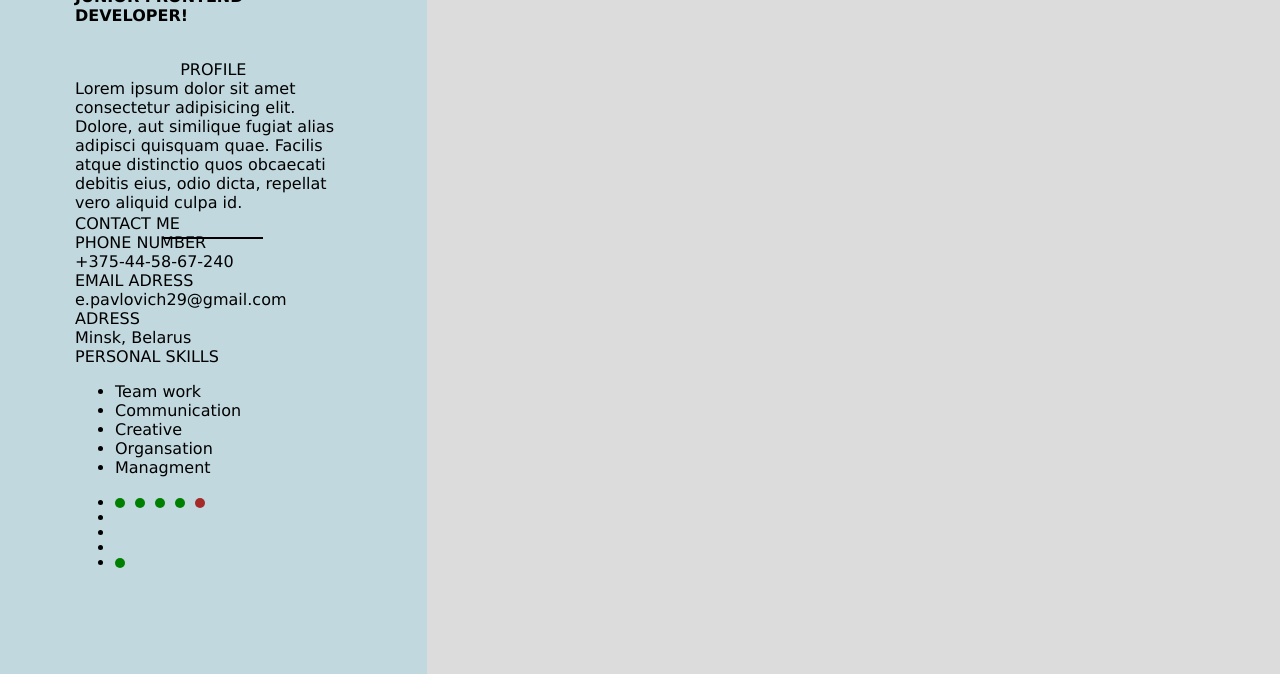
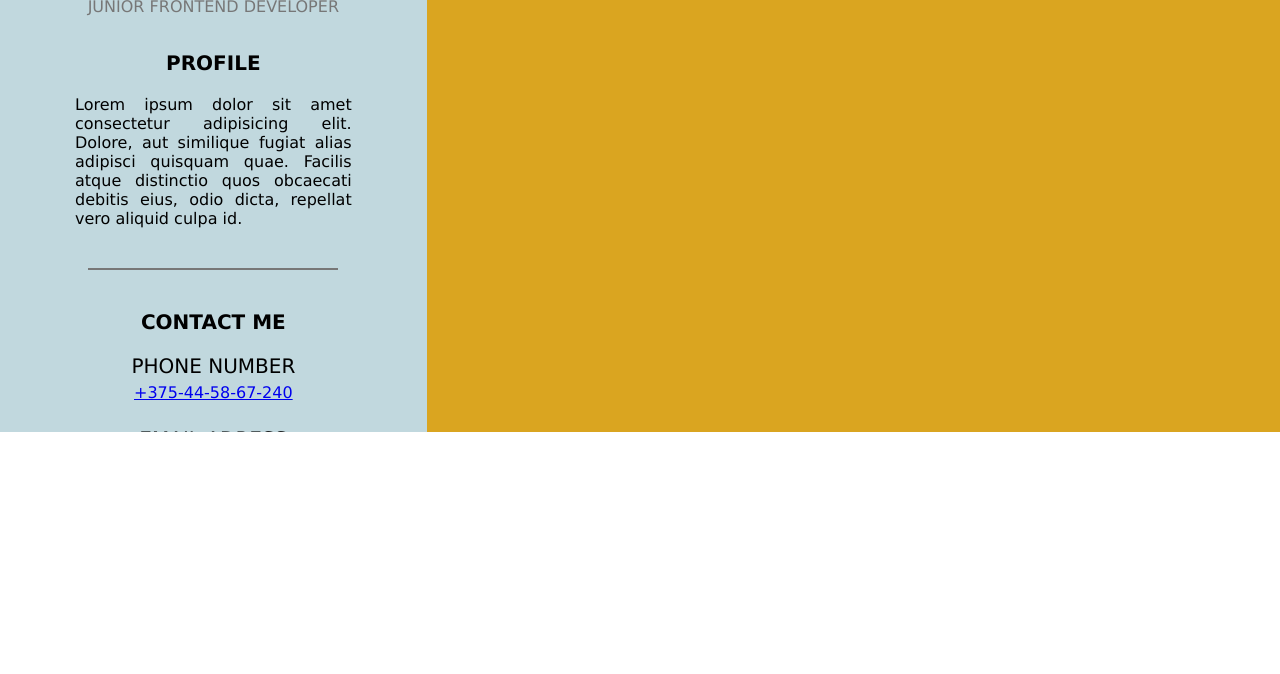
Before and after one commit to hello3world/CV, a plain HTML site: page index.html in a window 1280 px wide. Shown: the part 368-1042 px from the top of the page. After the commit the page ends 800 px from the top, so only its background shows below. Drawn offline with Linux system fonts and the light colour scheme.

Commit message:
uptade files

```diff
--- a/index.html
+++ b/index.html
@@ -13,26 +13,30 @@
   <div class="wrapper">
     <div class="container">
       <div class="main">
+        <div class="sticky-container">
           <div class="avatar">
-          <img src="" alt="" class="avatar__img">
-          <h1 class="avatar__name">YAUHENI PAULOVICH</h1>
-          <h2 class="avatar__profession">JUNIOR FRONTEND DEVELOPER!</h2>
+            <img src="/img/ava.png" alt="" class="avatar__img">
+            <h1 class="avatar__name">YAUHENI <span class="avatar__word">PAULOVICH</span></h1>
+            <h2 class="avatar__profession">JUNIOR FRONTEND DEVELOPER</h2>
           </div>
-        <div class="profile profile_underline">
-          <div class="profile__title title">PROFILE</div>
-          <div class="profile__text">Lorem ipsum dolor sit amet consectetur adipisicing elit. Dolore, aut similique fugiat alias adipisci quisquam quae. Facilis atque distinctio quos obcaecati debitis eius, odio dicta, repellat vero aliquid culpa id.</div>
+          <div class="profile block_underline">
+            <div class="title">PROFILE</div>
+            <div class="profile__text">Lorem ipsum dolor sit amet consectetur adipisicing elit. Dolore, aut similique
+              fugiat alias adipisci quisquam quae. Facilis atque distinctio quos obcaecati debitis eius, odio dicta,
+              repellat vero aliquid culpa id.</div>
           </div>
-        <div class="contacts contacts_underline">
-          <div class="contacts__title title">CONTACT ME</div>
-          <div class="contacts__phone">PHONE NUMBER</div>
-          <a class="contacts__phone-info">+375-44-58-67-240</a>
-          <div class="contacts__email">EMAIL ADRESS</div>
-          <a class="contacts__email-info">e.pavlovich29@gmail.com</a>
-          <div class="contacts__adress">ADRESS</div>
-          <a class="contacts__adress-info">Minsk, Belarus</a>
+          <div class="contacts block_underline">
+            <div class="title">CONTACT ME</div>
+            <div class="contacts__phone contacts__title">PHONE NUMBER</div>
+            <a href=”tel:+375445867240” class="contacts__info">+375-44-58-67-240</a>
+            <div class="contacts__email contacts__title">EMAIL ADRESS</div>
+            <a href=”mailto:e.pavlovich29@gmail.com” class="contacts__info">e.pavlovich29@gmail.com</a>
+            <div class="contacts__adress contacts__title">ADRESS</div>
+            <a class="contacts__info">Minsk, Belarus</a>
           </div>
           <div class="skills">
-          <div class="skills__title title">PERSONAL SKILLS</div>
+            <div class="skills__main-title title">PERSONAL SKILLS</div>
+            <div class="skills__container">
               <ul class="skills__list">
                 <li class="skills__title">Team work</li>
                 <li class="skills__title">Communication</li>
@@ -42,58 +46,64 @@
               </ul>
               <ul class="skills__raiting">
                 <li class="skills_item">
-              <div class="skills__rating-result">
-                <div class="skills__rating-circle skills__rating-circle_active"></div>
-                <div class="skills__rating-circle skills__rating-circle_active"></div>
-                <div class="skills__rating-circle skills__rating-circle_active"></div>
-                <div class="skills__rating-circle skills__rating-circle_active"></div>
-                <div class="skills__rating-circle "></div>
-              </div>
+                  <ul class="skills__rating-result">
+                    <li class="skills__rating-circle skills__rating-circle_active"></li>
+                    <li class="skills__rating-circle skills__rating-circle_active"></li>
+                    <li class="skills__rating-circle skills__rating-circle_active"></li>
+                    <li class="skills__rating-circle skills__rating-circle_active"></li>
+                    <li class="skills__rating-circle "></li>
+                  </ul>
                 </li>
                 <li class="skills_item">
-              <div class="skills__rating-result">
-                <div class="skills__rating-circle_active"></div>
-                <div class="skills__rating-circle_active"></div>
-                <div class="skills__rating-circle_active"></div>
-                <div class="skills__rating-circle_active"></div>
-                <div class="skills__rating-circle_active"></div>
-              </div>
+                  <ul class="skills__rating-result">
+                    <li class="skills__rating-circle skills__rating-circle_active"></li>
+                    <li class="skills__rating-circle skills__rating-circle_active"></li>
+                    <li class="skills__rating-circle skills__rating-circle_active"></li>
+                    <li class="skills__rating-circle skills__rating-circle_active"></li>
+                    <li class="skills__rating-circle "></li>
+                  </ul>
                 </li>
                 <li class="skills_item">
-              <div class="skills__rating-result">
-                <div class="skills__rating-circle_active"></div>
-                <div class="skills__rating-circle_active"></div>
-                <div class="skills__rating-circle_active"></div>
-                <div class="skills__rating-circle_active"></div>
-                <div class="skills__rating-circle_active"></div>
-              </div>
+                  <ul class="skills__rating-result">
+                    <li class="skills__rating-circle skills__rating-circle_active"></li>
+                    <li class="skills__rating-circle skills__rating-circle_active"></li>
+                    <li class="skills__rating-circle skills__rating-circle_active"></li>
+                    <li class="skills__rating-circle skills__rating-circle_active"></li>
+                    <li class="skills__rating-circle "></li>
+                  </ul>
                 </li>
                 <li class="skills_item">
-              <div class="skills__rating-result">
-                <div class="skills__rating-circle_active"></div>
-                <div class="skills__rating-circle_active"></div>
-                <div class="skills__rating-circle_active"></div>
-                <div class="skills__rating-circle_active"></div>
-                <div class="skills__rating-circle_active"></div>
-              </div>
+                  <ul class="skills__rating-result">
+                    <li class="skills__rating-circle skills__rating-circle_active"></li>
+                    <li class="skills__rating-circle skills__rating-circle_active"></li>
+                    <li class="skills__rating-circle skills__rating-circle_active"></li>
+                    <li class="skills__rating-circle skills__rating-circle_active"></li>
+                    <li class="skills__rating-circle "></li>
+                  </ul>
                 </li>
                 <li class="skills_item">
-              <div class="skills__rating-result">
-                <div class="skills__rating-circle skills__rating-circle_active"></div>
-                <div class=" skills__rating-circleskills__rating-circle_active"></div>
-                <div class="skills__rating-circle_active"></div>
-                <div class="skills__rating-circle_active"></div>
-                <div class="skills__rating-circle_active"></div>
+                  <ul class="skills__rating-result">
+                    <li class="skills__rating-circle skills__rating-circle_active"></li>
+                    <li class="skills__rating-circle skills__rating-circle_active"></li>
+                    <li class="skills__rating-circle skills__rating-circle_active"></li>
+                    <li class="skills__rating-circle skills__rating-circle_active"></li>
+                    <li class="skills__rating-circle "></li>
+                  </ul>
+                </li>
+
+              </ul>
             </div>
-            </li>
-          </ul>
+          </div>
+
+        </div>
+        <div class="sticky__container2">
+
         </div>
       </div>
       <div class="general">
 
       </div>
     </div>
-  </div>
 </body>
 
 </html>
--- a/main.css
+++ b/main.css
@@ -2,20 +2,28 @@
   box-sizing: border-box;
 }
 
-body {
+html, body {
+  height: 100%;
+  overflow: scroll;
+}
+
+body, ul {
   margin: 0;
   padding: 0;
 
   color: 474c4e;
-  font-family:'Lucida Sans', 'Lucida Sans Regular', 'Lucida Grande', 'Lucida Sans Unicode', Geneva, Verdana, sans-serif;
+  font-family:'Lucida Sans', 'Lucida Sans Regular', 'Lucida Grande', 'Lucida Sans Unicode', sans-serif;
+
 }
 
 .wrapper {
-  min-height: 100%;
-  overflow: hidden;
+  min-height: 100vh;
+
 }
 
 .container {
+
+
   max-width: 1440px;
   display: flex;
   margin: 0 auto;
@@ -23,12 +31,20 @@ body {
 }
 
 .main {
+  min-height: 100vh;
   width: 33.333%;
   padding: 60px 75px 90px;
   background-color: #c1d8de;
 }
 
+.sticky-container {
+
+  position:sticky;
+top: 0;
+}
+
 .avatar {
+
  display: flex;
  flex-direction: column;
  align-items: center;
@@ -40,17 +56,24 @@ body {
   border-radius: 50%;
   background-color: black;
   margin-bottom: 20px;
+  margin-top: 10px;
 }
 
 .avatar__name {
   margin-bottom: 10px;
   line-height: 15px;
+}
 
+.avatar__word {
+  color: #777;
+  font-weight: 300;
 }
 
 .avatar__profession {
   margin-bottom: 35px;
   font-size: 16px;
+  color: #777;
+  font-weight: 300;
 }
 
 .profile {
@@ -59,24 +82,90 @@ body {
  align-items: center;
 }
 
+.title {
+  margin-bottom: 20px;
+  font-size: 20px;
+  font-weight: 800;
+}
+
+.profile__text {
+  text-align: justify;
+}
+
+.block_underline::after {
+  content: "";
+  position: relative;
+  height: 2px;
+  width: 250px;
+  background-color: #777;
+  bottom: -40px;
+  margin-bottom: 80px;
+}
+
+.contacts {
+  display: flex;
+ flex-direction: column;
+ align-items: center;
+}
+
+.contacts__title {
+  margin-bottom: 5px;
+  font-size: 20px;
+  font-weight: 400;
+}
+
+.contacts__info {
+  display: inline-block;
+  margin-bottom: 25px;
+}
+
+.contacts__info:last-child {
+  margin-bottom: 0px;
+}
+
+.skills {
+
+  display: flex;
+  flex-direction: column;
+  align-items: center;
+
+}
+
+.skills__container {
+  display: flex;
+  flex-direction: row;
+  justify-content: space-between;
+  }
+
+.skills__title {
+  margin-bottom: 10px;
+}
+
+.skills__list {
+  list-style: none;
+    margin: 0 0 10px -12.5px;
+padding: 0 12.5px 0 0;
+}
 
 
 
-
-
-
-.profile_underline::after {
-  content: "";
-  position: relative;
-  height: 2px;
-  width: 100px;
-  background-color: black;
-  bottom: -25px;
+.skills__raiting {
+  list-style: none;
+  display: flex;
+  flex-direction: column;
+  margin: 0 -12.5px 0 0;
+  padding: 0 0 0 12.5px;
 }
 
 .skills__rating-result {
+  list-style: none;
+  padding: 6px 0;
+    margin-bottom: 13px;
+}
+.skills__rating-result {
   display: flex;
 }
+
 
 .skills__rating-circle {
   width: 10px;
@@ -94,11 +183,15 @@ body {
   background-color: green;
 }
 
+.sticky__container2 {
 
+background-color: #777;
+}
 
 .general {
   display: flex;
   flex-direction: column;
   width: 66.666%;
-  background-color: gainsboro;
+  background-color: goldenrod;
+
 }
```
Also changed, not shown: img/ava.png (added). Lines whose indentation alone changed are shown as unchanged.
